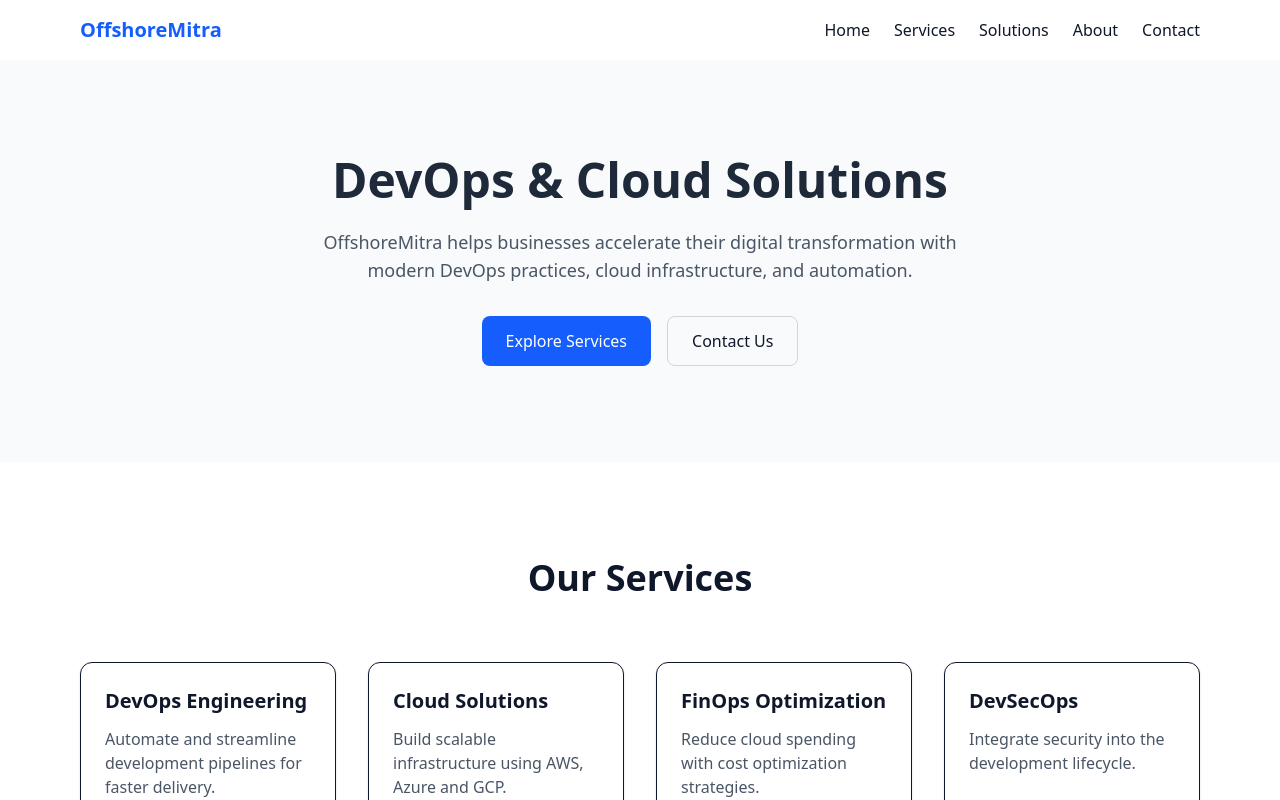
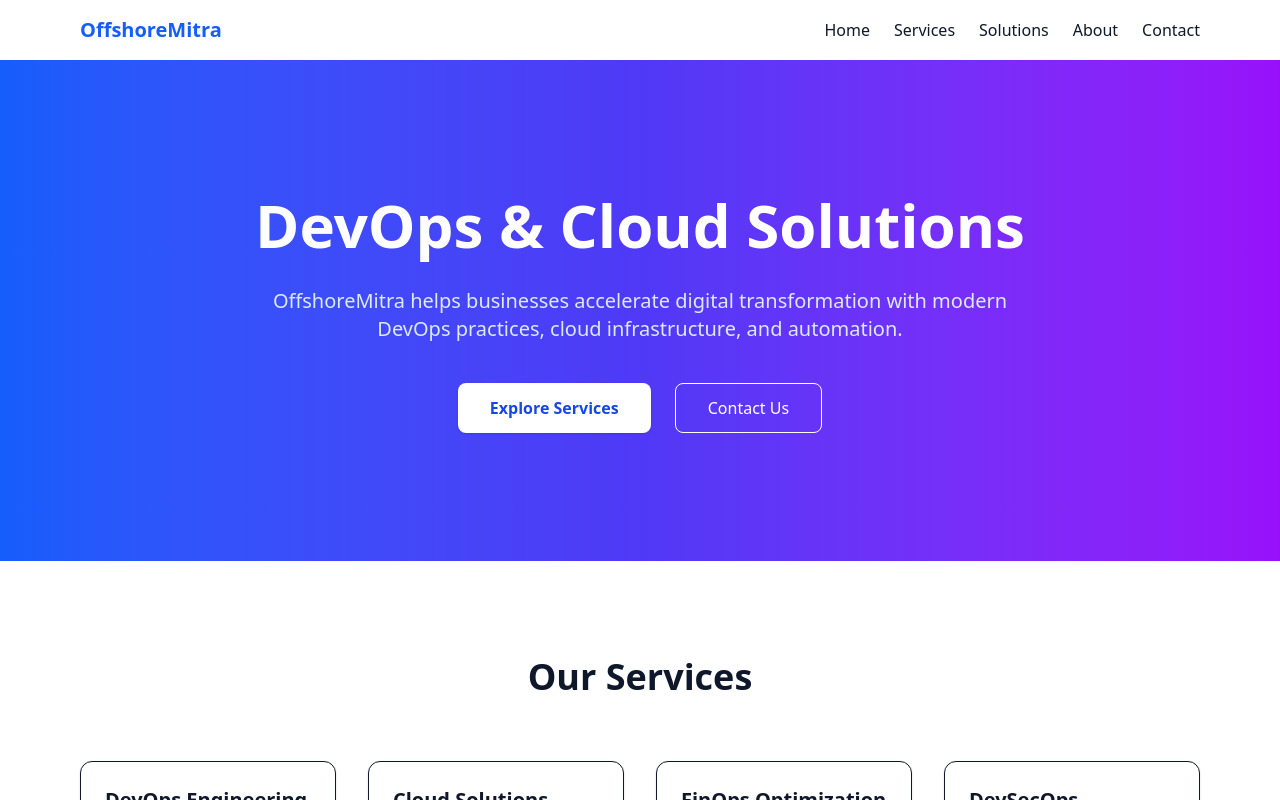
Before and after one commit to Amogh902/Company-s_Website, a Next.js app in the folder apps/: page / in a window 1280 px wide. Shown: the top 800 px of the page. Built offline with nearby package versions, Linux system fonts and the light colour scheme.

Commit message:
Step12 Hero modified

```diff
--- a/apps/sections/Hero.js
+++ b/apps/sections/Hero.js
@@ -1,26 +1,27 @@
 export default function Hero() {
   return (
-    <section className="w-full bg-gray-50 py-24">
-      <div className="max-w-6xl mx-auto text-center">
+    <section className="relative py-32 bg-gradient-to-r from-blue-600 via-indigo-600 to-purple-600 text-white">
+      <div className="max-w-6xl mx-auto px-4 text-center">
 
-        <h1 className="text-5xl font-bold text-gray-800">
+        <h1 className="text-5xl md:text-6xl font-bold leading-tight">
           DevOps & Cloud Solutions
         </h1>
 
-        <p className="mt-6 text-lg text-gray-600 max-w-2xl mx-auto">
-          OffshoreMitra helps businesses accelerate their digital
-          transformation with modern DevOps practices, cloud
-          infrastructure, and automation.
+        <p className="mt-6 text-xl text-blue-100 max-w-3xl mx-auto">
+          OffshoreMitra helps businesses accelerate digital transformation
+          with modern DevOps practices, cloud infrastructure, and automation.
         </p>
 
-        <div className="mt-8 flex justify-center gap-4">
-          <button className="bg-blue-600 text-white px-6 py-3 rounded-lg hover:bg-blue-700">
+        <div className="mt-10 flex justify-center gap-6">
+
+          <button className="bg-white text-blue-700 font-semibold px-8 py-3 rounded-lg shadow hover:bg-gray-100">
             Explore Services
           </button>
 
-          <button className="border border-gray-300 px-6 py-3 rounded-lg hover:bg-gray-100">
+          <button className="border border-white px-8 py-3 rounded-lg hover:bg-white hover:text-blue-700 transition">
             Contact Us
           </button>
+
         </div>
 
       </div>
```
Also changed, not shown: 1 other file (tests, documents, lock files or other folders).
